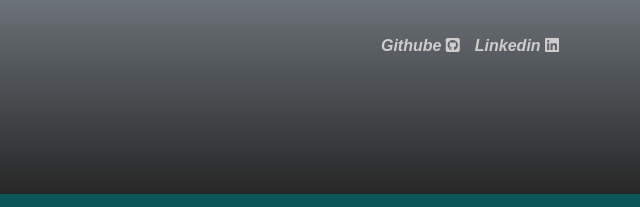
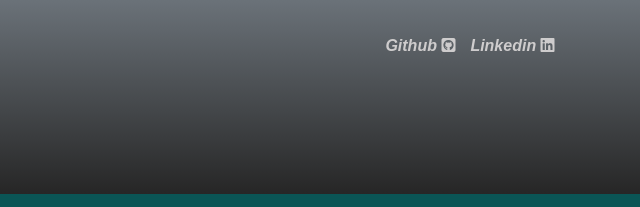
Before and after one commit to Deleon-Santos/Calculadora-html, a plain HTML site: page index.html in a window 1280 px wide. Shown: the part 377-584 px from the top of the page, 0-640 px from the left. Drawn offline with Linux system fonts and the light colour scheme.

Commit message:
Update index.html

```diff
--- a/index.html
+++ b/index.html
@@ -25,7 +25,7 @@
             Visitem minhas redes e vejam o que estou desenvolvendo.</p>
             <nav class="social">
 
-                    <strong><a href="https://github.com/Deleon-Santos/Calculadora-html" target="_blank">Githube <i class="fa-brands fa-square-github"></i></a></strong>
+                    <strong><a href="https://github.com/Deleon-Santos/Calculadora-html" target="_blank">Github <i class="fa-brands fa-square-github"></i></a></strong>
                     <strong><a href="https://www.linkedin.com/in/deleon-santos-1b835a290/" target="_blank">Linkedin  <i class="fa-brands fa-linkedin"></i></a></strong>
 
 
```
